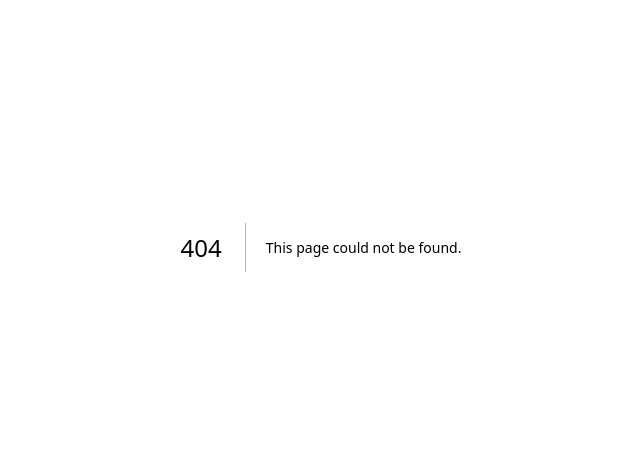
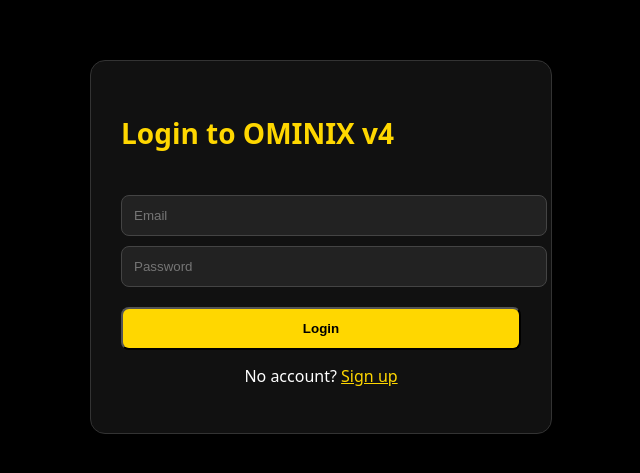
Before and after one commit to skillpeak360world/Ominix-, a Next.js app: page /login in a window 1280 px wide. Before the commit this address had no page. Shown: the part 153-626 px from the top of the page, without its empty margins (319-959 px from the left). Built offline with nearby package versions, Linux system fonts and the light colour scheme.

Commit message:
Create page.js

```diff
--- /dev/null
+++ b/app/login/page.js
@@ -0,0 +1,18 @@
+"use client";
+import { useState } from "react";
+import Link from "next/link";
+export default function Login(){
+  const [email,setEmail]=useState(""); const [pass,setPass]=useState("");
+  const login=()=>{ if(email&&pass){ localStorage.setItem("ominix_user",email); location.href="/"; } else alert("Fill fields"); };
+  return(
+    <div style={{minHeight:"100vh",background:"black",color:"white",display:"flex",alignItems:"center",justifyContent:"center"}}>
+      <div style={{background:"#111",padding:"30px",borderRadius:"15px",width:"90%",maxWidth:"400px",border:"1px solid #333"}}>
+        <h2 style={{color:"gold",fontSize:"28px",fontWeight:"bold"}}>Login to OMINIX v4</h2>
+        <input placeholder="Email" value={email} onChange={e=>setEmail(e.target.value)} style={{width:"100%",marginTop:"20px",padding:"12px",background:"#222",borderRadius:"8px",border:"1px solid #444",color:"white"}}/>
+        <input type="password" placeholder="Password" value={pass} onChange={e=>setPass(e.target.value)} style={{width:"100%",marginTop:"10px",padding:"12px",background:"#222",borderRadius:"8px",border:"1px solid #444",color:"white"}}/>
+        <button onClick={login} style={{width:"100%",marginTop:"20px",padding:"12px",background:"gold",color:"black",borderRadius:"8px",fontWeight:"bold"}}>Login</button>
+        <p style={{marginTop:"15px",textAlign:"center"}}>No account? <Link href="/signup" style={{color:"gold"}}>Sign up</Link></p>
+      </div>
+    </div>
+  )
+  }
```
